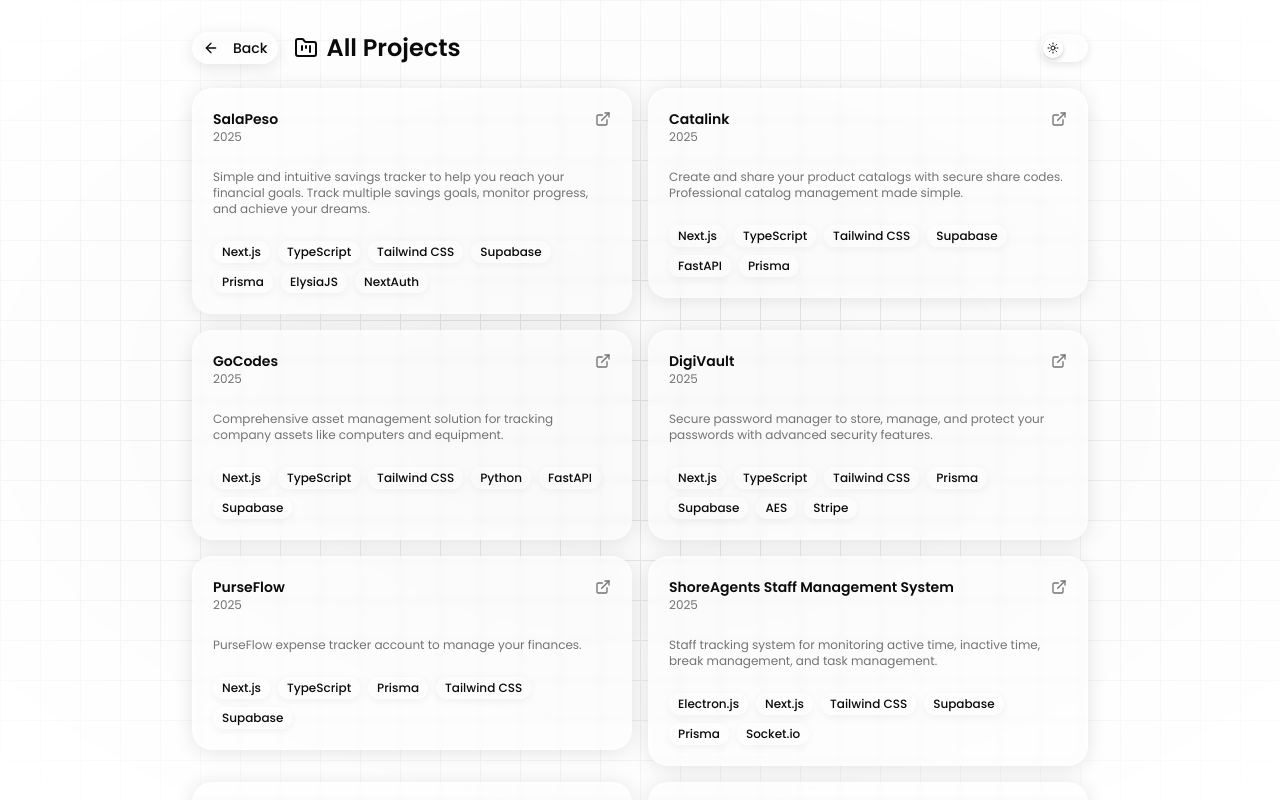
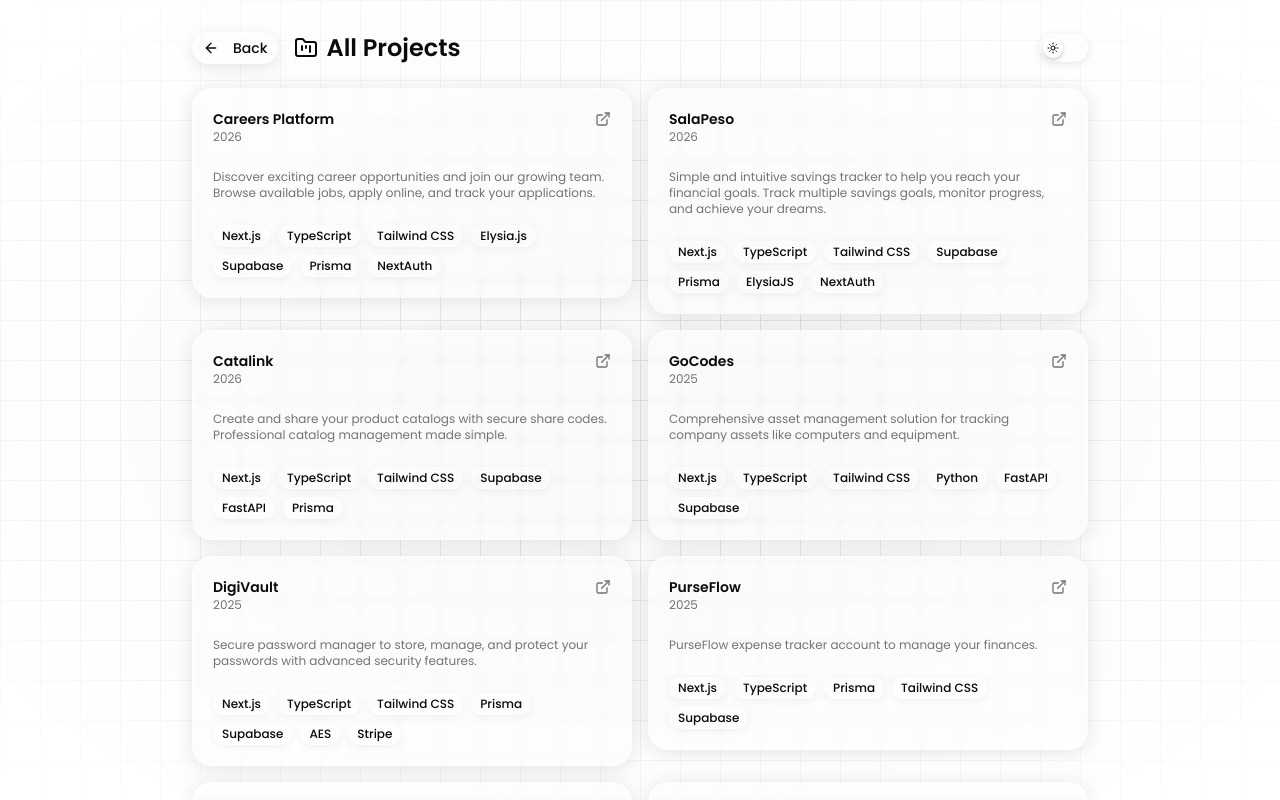
Before and after one commit to Kyle-Pantig/buildwithkyle, a Next.js app: page /projects in a window 1280 px wide. Shown: the top 800 px of the page. Built offline with nearby package versions, Linux system fonts and the light colour scheme.

Commit message:
added projects

```diff
--- a/src/data/projects.ts
+++ b/src/data/projects.ts
@@ -8,18 +8,25 @@ export interface Project {
 
 export const projects: Project[] = [
     {
+        name: "Careers Platform",
+        description: "Discover exciting career opportunities and join our growing team. Browse available jobs, apply online, and track your applications.",
+        link: "https://yourcareers.vercel.app",
+        technologies: ["Next.js", "TypeScript", "Tailwind CSS", "Elysia.js", "Supabase", "Prisma", "NextAuth"],
+        date: "2026",
+    },
+    {
         name: "SalaPeso",
         description: "Simple and intuitive savings tracker to help you reach your financial goals. Track multiple savings goals, monitor progress, and achieve your dreams.",
         link: "https://salapeso.vercel.app",
         technologies: ["Next.js", "TypeScript", "Tailwind CSS", "Supabase", "Prisma", "ElysiaJS", "NextAuth"],
-        date: "2025",
+        date: "2026",
     },
     {
         name: "Catalink",
         description: "Create and share your product catalogs with secure share codes. Professional catalog management made simple.",
         link: "https://catalink.vercel.app/",
         technologies: ["Next.js", "TypeScript", "Tailwind CSS", "Supabase", "FastAPI", "Prisma"],
-        date: "2025",
+        date: "2026",
     },
     {
         name: "GoCodes",
```
Lines whose indentation alone changed are shown as unchanged.
